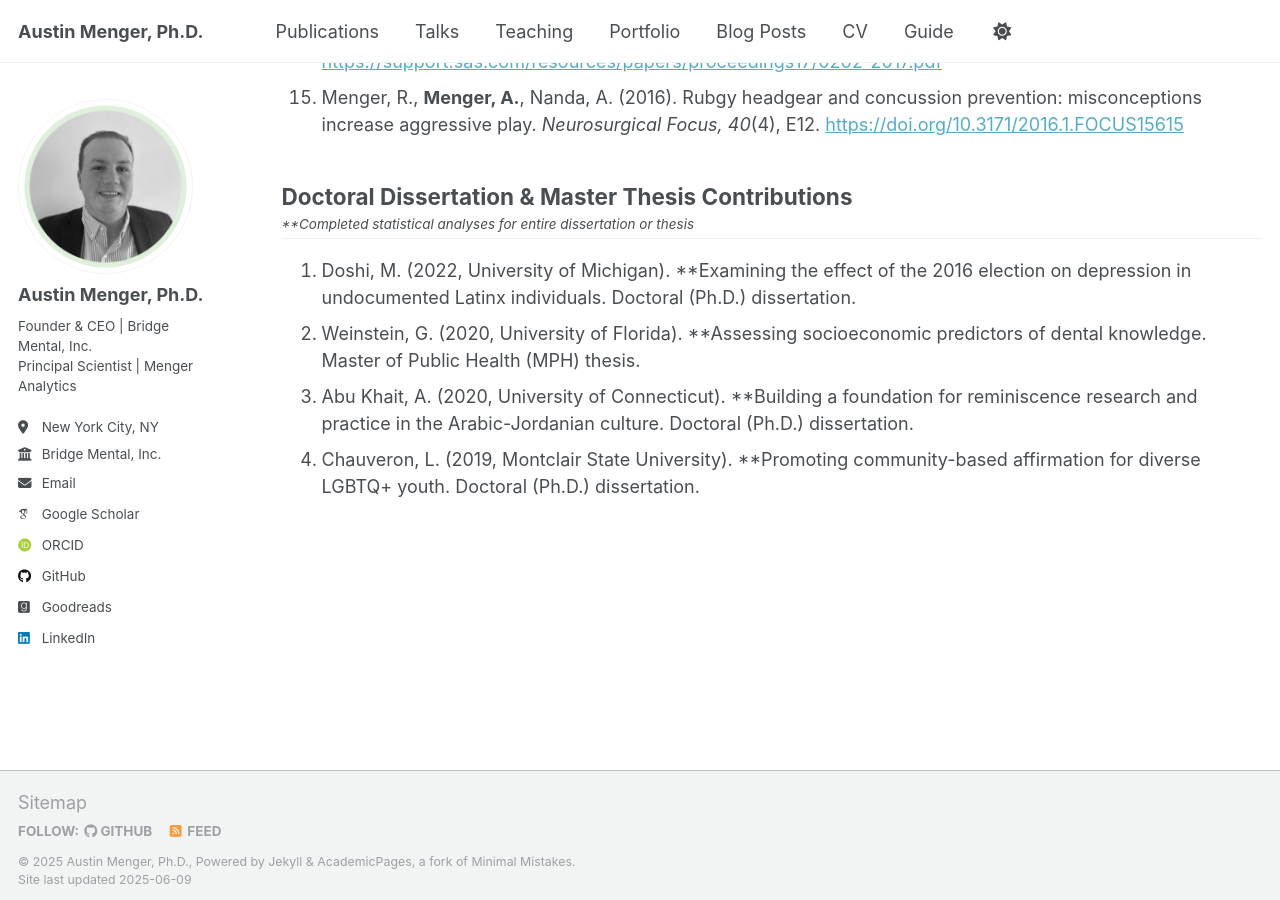
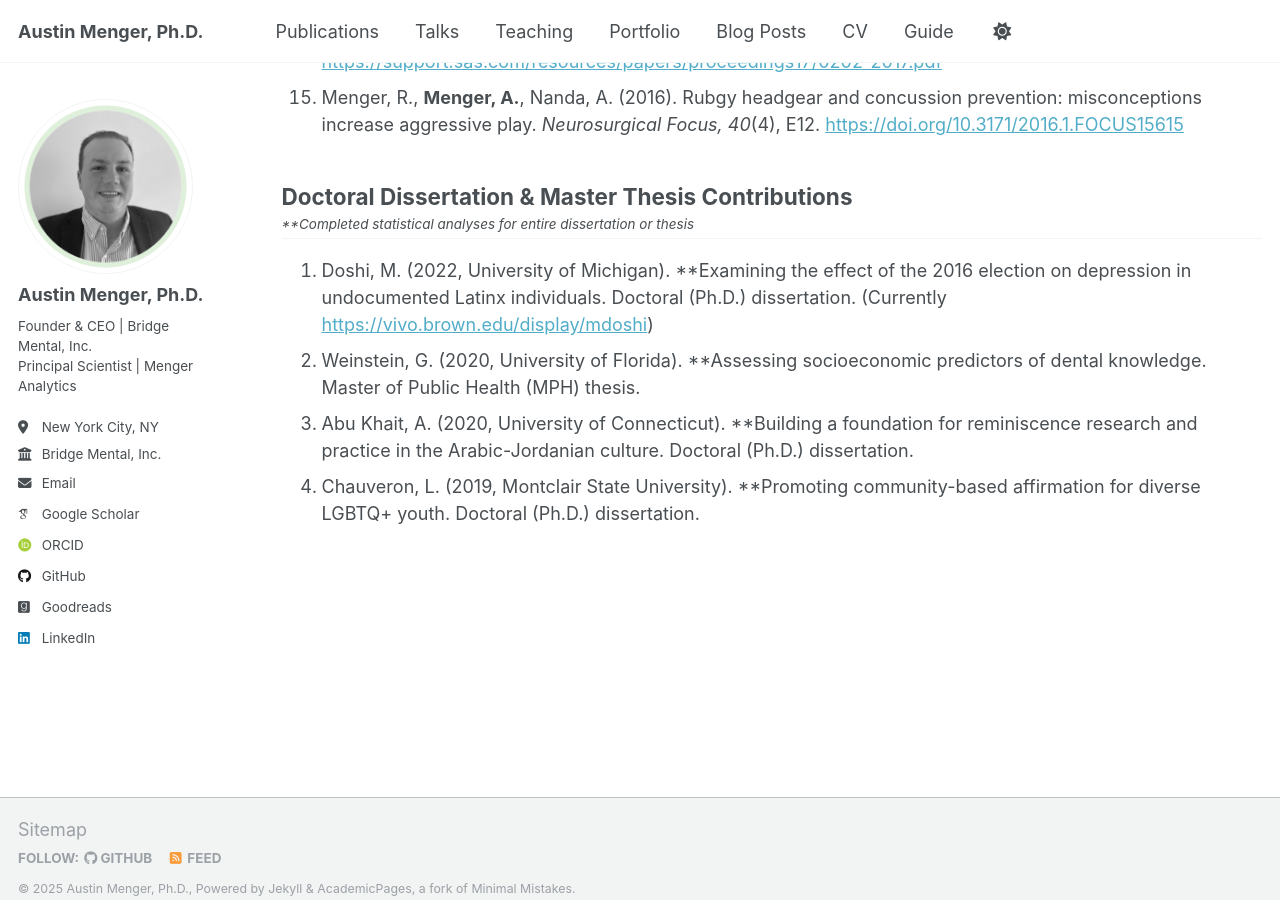
Before and after one commit to austinmenger/austinmenger.github.io, a Jekyll site: the page built from _pages/publications.html, in a window 1280 px wide and 900 px high, scrolled down 1626 px. Built offline with Jekyll 4.4.1, drawn with Linux system fonts in a browser that asks for light colours; some web fonts are replaced.

Commit message:
Update publications.html

```diff
--- a/_pages/publications.html
+++ b/_pages/publications.html
@@ -43,7 +43,7 @@ author_profile: true
 <hr style="margin-top: 0.2em;" />
 
 <ol>
-  <li>Doshi, M. (2022, University of Michigan). **Examining the effect of the 2016 election on depression in undocumented Latinx individuals. Doctoral (Ph.D.) dissertation. </li>
+  <li>Doshi, M. (2022, University of Michigan). **Examining the effect of the 2016 election on depression in undocumented Latinx individuals. Doctoral (Ph.D.) dissertation. (Currently <a href="Assistant Professor of Behavioral and Social Sciences, Brown University">https://vivo.brown.edu/display/mdoshi</a>)</li>
   <li>Weinstein, G. (2020, University of Florida). **Assessing socioeconomic predictors of dental knowledge. Master of Public Health (MPH) thesis. </li>
   <li>Abu Khait, A. (2020, University of Connecticut). **Building a foundation for reminiscence research and practice in the Arabic-Jordanian culture. Doctoral (Ph.D.) dissertation. </li>
   <li>Chauveron, L. (2019, Montclair State University). **Promoting community-based affirmation for diverse LGBTQ+ youth. Doctoral (Ph.D.) dissertation. </li>
```
